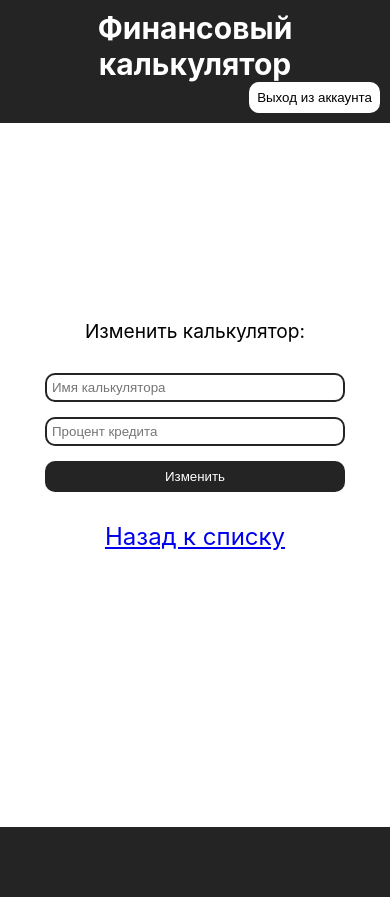
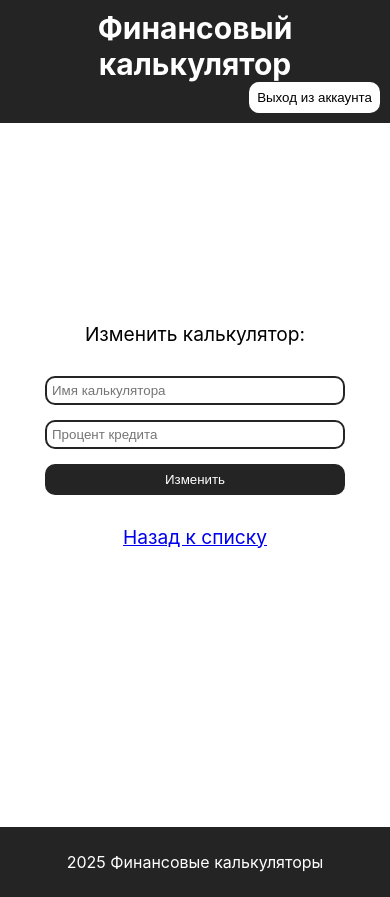
Before and after one commit to xRODIPITx/finance_calc, a React (Create React App) app in the folder frontend/: page /admin/edit/1 in a window 390 px wide. Built offline with nearby package versions, Linux system fonts and the light colour scheme; no server answers; sample sign-in values are in the browser's storage; the HTML template or start-up script is replaced by a standard one.

Commit message:
footer update

```diff
--- a/frontend/src/components/Footer.css
+++ b/frontend/src/components/Footer.css
@@ -1,4 +1,8 @@
 .Footer {
   background-color: #242424;
   height: 70px;
+  display: flex;
+  align-items: center;
+  justify-content: center;
+  color: white;
 }
--- a/frontend/src/components/Footer.js
+++ b/frontend/src/components/Footer.js
@@ -1,7 +1,14 @@
 import "./Footer.css";
 
 function Footer() {
-  return <div className="Footer"></div>;
+  const year = new Date().getFullYear();
+  const siteName = "Финансовые калькуляторы";
+
+  return (
+    <div className="Footer">
+      {year} {siteName}
+    </div>
+  );
 }
 
 export default Footer;
--- a/frontend/src/components/Header.css
+++ b/frontend/src/components/Header.css
@@ -51,9 +51,4 @@
     height: auto;
     padding: 10px;
   }
-
-  .AdminButtons {
-    margin: auto;
-    padding-top: 10px;
-  }
 }
--- a/frontend/src/views/AdminCalcEdit.css
+++ b/frontend/src/views/AdminCalcEdit.css
@@ -52,7 +52,7 @@
   }
 
   .AdminCalcEdit p,
-  .AdminCalcEdit .to-admin {
+  .AdminCalcEdit .returnButton {
     font-size: larger;
   }
 }
```
